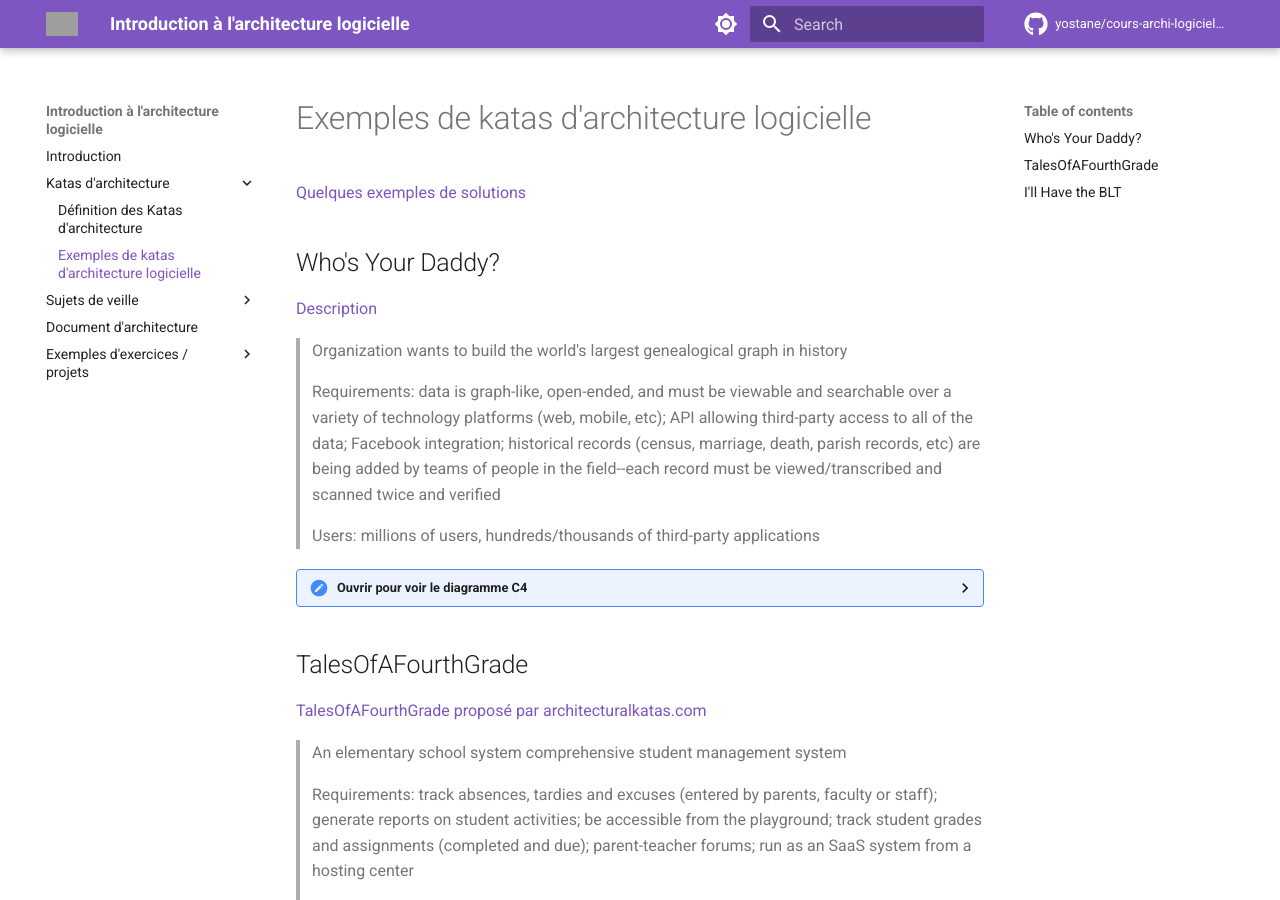
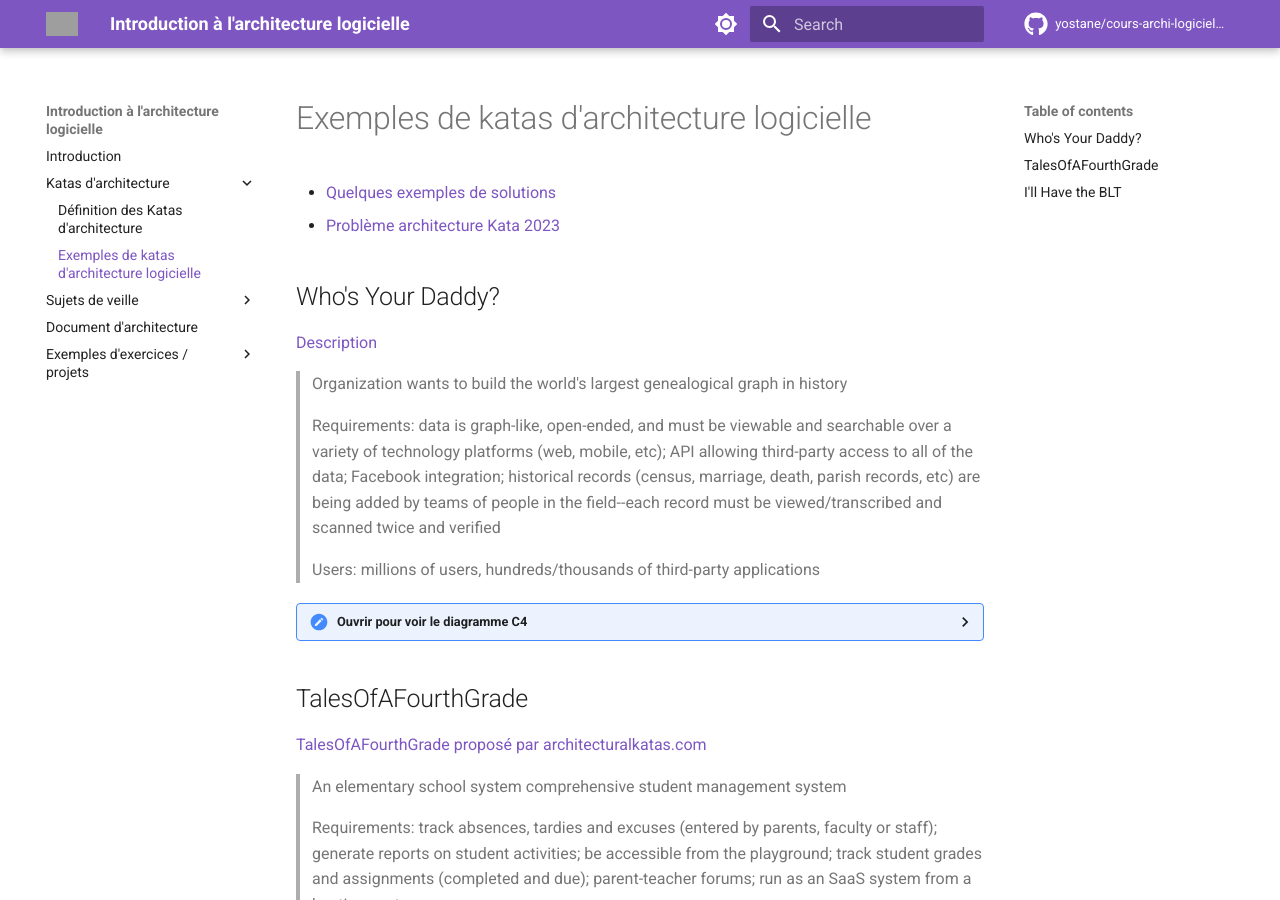
Before and after one commit to yostane/cours-archi-logicielle, an MkDocs documentation site: the page built from docs/kata-examples.md, in a window 1280 px wide and 900 px high. Built offline with MkDocs 1.6.1 and Material for MkDocs 9.7.7, drawn with Linux system fonts in a browser that asks for light colours; comment, search, counter and statistics services are not loaded; grey boxes are pictures that could not be loaded.

Commit message:
Add additional architectural kata solution links to documentation

```diff
--- a/docs/kata-examples.md
+++ b/docs/kata-examples.md
@@ -1,6 +1,7 @@
 # Exemples de katas d'architecture logicielle
 
-[Quelques exemples de solutions](https://www.pasqualelangella.com/architectural-katas-solutions/index.php/Main_Page)
+-   [Quelques exemples de solutions](https://www.pasqualelangella.com/architectural-katas-solutions/index.php/Main_Page)
+-   [Problème architecture Kata 2023](https://github.com/wschaef/architecture-kata-2023/blob/main/input.md)
 
 ## Who's Your Daddy?
 
```
